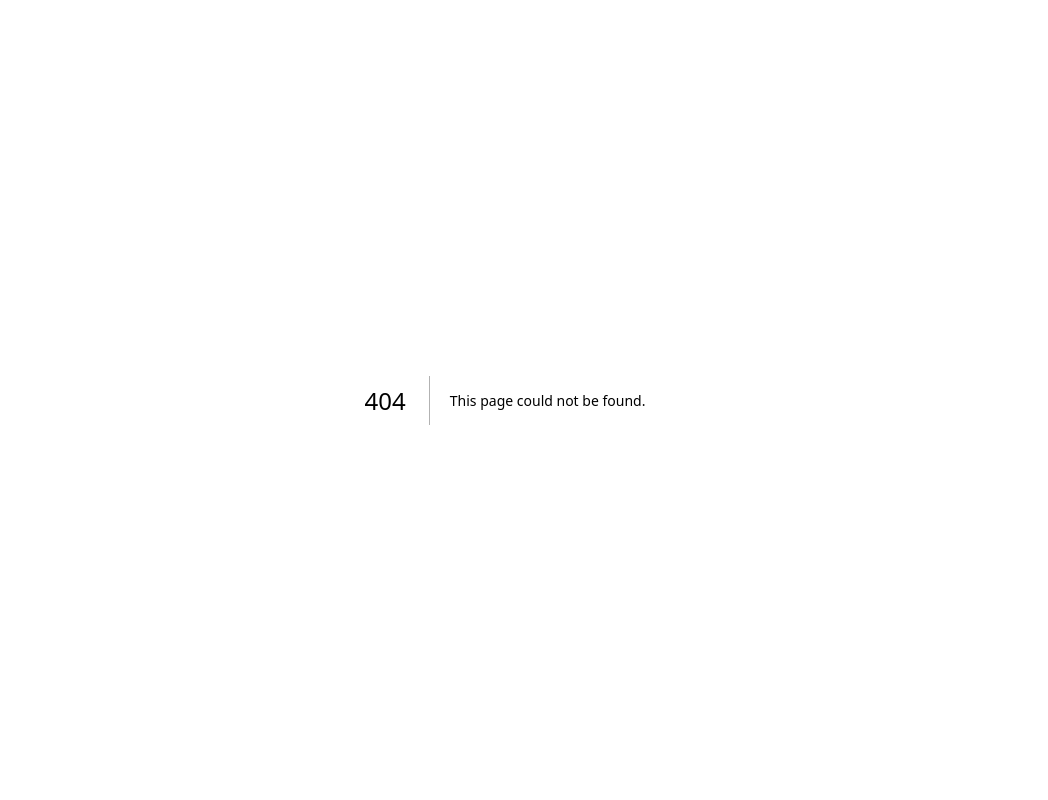
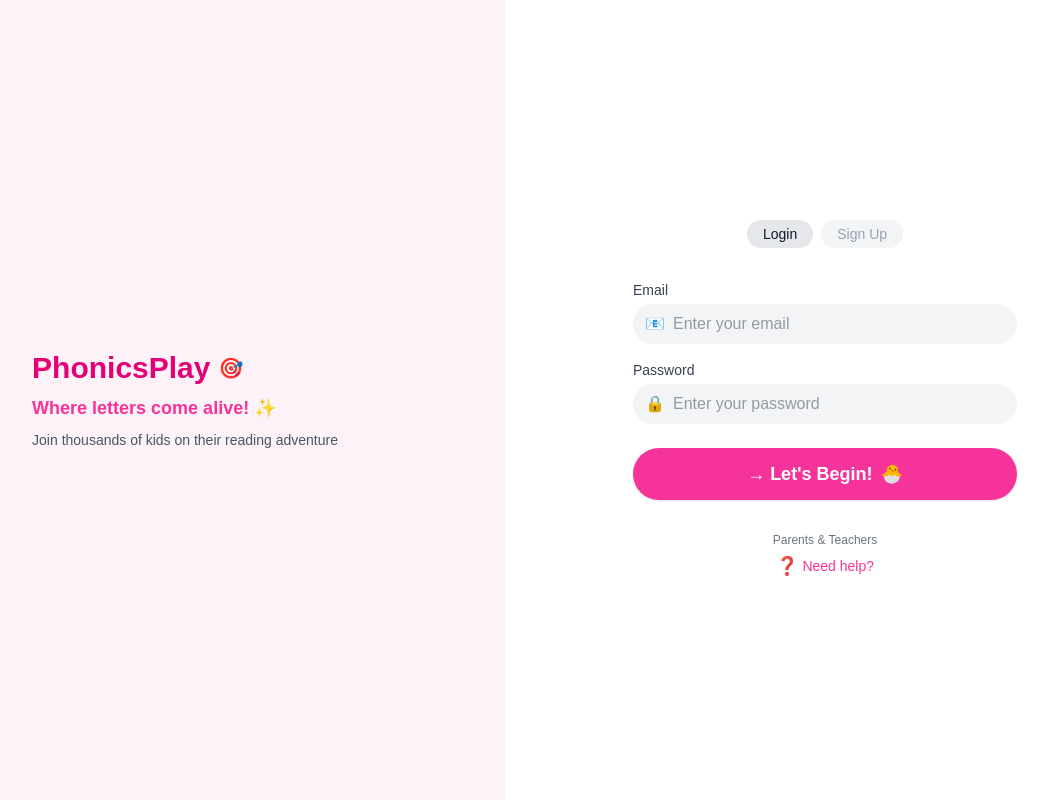
Before and after one commit to prassu999p/phonoplay_backend, a Next.js app in the folder phonoplay-app/: page /login in a window 1280 px wide. Before the commit this address had no page. Shown: the whole page, without its empty margins (135-1183 px from the left). Built offline with nearby package versions, Linux system fonts and the light colour scheme; no server answers.

Commit message:
feat: implement login and signup page with Supabase authentication

```diff
--- a/phonoplay-app/package.json
+++ b/phonoplay-app/package.json
@@ -17,6 +17,7 @@
     "@radix-ui/react-dialog": "^1.1.14",
     "@radix-ui/react-slot": "^1.2.3",
     "@radix-ui/react-toast": "^1.2.14",
+    "@subframe/core": "^1.143.0",
     "@supabase/auth-helpers-nextjs": "^0.10.0",
     "@supabase/ssr": "^0.6.1",
     "@supabase/supabase-js": "^2.49.8",
--- /dev/null
+++ b/phonoplay-app/src/app/login/page.tsx
@@ -0,0 +1,138 @@
+'use client';
+import React, { useState } from 'react';
+import { supabase } from './supabaseClient';
+import { useRouter } from 'next/navigation';
+
+export default function LoginPage() {
+  const [tab, setTab] = useState<'login' | 'signup'>('login');
+  const [email, setEmail] = useState('');
+  const [password, setPassword] = useState('');
+  const [error, setError] = useState<string | null>(null);
+  const [loading, setLoading] = useState(false);
+  const router = useRouter();
+
+  async function handleSubmit(e: React.FormEvent) {
+    e.preventDefault();
+    setError(null);
+    setLoading(true);
+    if (tab === 'login') {
+      const { error } = await supabase.auth.signInWithPassword({ email, password });
+      if (error) {
+        setError(error.message);
+        setLoading(false);
+        return;
+      }
+      router.push('/');
+    } else {
+      const { error } = await supabase.auth.signUp({ email, password });
+      if (error) {
+        setError(error.message);
+        setLoading(false);
+        return;
+      }
+      router.push('/');
+    }
+    setLoading(false);
+  }
+
+  return (
+    <div className="min-h-screen flex">
+      {/* Left: Branding Panel */}
+      <div className="hidden md:flex flex-col justify-center items-center bg-pink-50 w-1/2 p-12">
+        <div className="max-w-xs">
+          <div className="text-3xl font-bold text-pink-600 mb-2 flex items-center gap-2">
+            PhonicsPlay <span className="text-xl">🎯</span>
+          </div>
+          <div className="text-lg font-semibold text-pink-500 mb-1">
+            Where letters come alive! <span className="text-yellow-400">✨</span>
+          </div>
+          <div className="text-sm text-gray-600 mt-2">
+            Join thousands of kids on their reading adventure
+          </div>
+        </div>
+      </div>
+      {/* Right: Login Form */}
+      <div className="flex flex-1 flex-col justify-center items-center bg-white">
+        <div className="w-full max-w-md p-8">
+          {/* Tabs */}
+          <div className="flex justify-center mb-8 gap-2">
+            <button
+              className={`px-4 py-1 rounded-full text-sm font-medium transition-colors ${tab === 'login' ? 'bg-gray-200 text-gray-900' : 'bg-gray-100 text-gray-400'}`}
+              onClick={() => setTab('login')}
+            >
+              Login
+            </button>
+            <button
+              className={`px-4 py-1 rounded-full text-sm font-medium transition-colors ${tab === 'signup' ? 'bg-gray-200 text-gray-900' : 'bg-gray-100 text-gray-400'}`}
+              onClick={() => setTab('signup')}
+            >
+              Sign Up
+            </button>
+          </div>
+          {/* Form */}
+          <form className="flex flex-col gap-4" onSubmit={handleSubmit}>
+            <div>
+              <label htmlFor="email" className="block text-sm font-medium text-gray-700 mb-1">
+                Email
+              </label>
+              <div className="flex items-center bg-gray-100 rounded-full px-3">
+                <span className="text-gray-400 mr-2">📧</span>
+                <input
+                  id="email"
+                  type="email"
+                  placeholder="Enter your email"
+                  className="flex-1 bg-transparent outline-none py-2 text-gray-700 text-base"
+                  autoComplete="email"
+                  required
+                  value={email}
+                  onChange={e => setEmail(e.target.value)}
+                />
+              </div>
+            </div>
+            <div>
+              <label htmlFor="password" className="block text-sm font-medium text-gray-700 mb-1">
+                Password
+              </label>
+              <div className="flex items-center bg-gray-100 rounded-full px-3">
+                <span className="text-gray-400 mr-2">🔒</span>
+                <input
+                  id="password"
+                  type="password"
+                  placeholder="Enter your password"
+                  className="flex-1 bg-transparent outline-none py-2 text-gray-700 text-base"
+                  autoComplete={tab === 'login' ? 'current-password' : 'new-password'}
+                  required
+                  value={password}
+                  onChange={e => setPassword(e.target.value)}
+                />
+              </div>
+            </div>
+            {error && (
+              <div className="text-red-500 text-sm text-center mt-2">{error}</div>
+            )}
+            <button
+              type="submit"
+              className="mt-2 w-full bg-pink-500 hover:bg-pink-600 text-white font-bold text-lg rounded-full py-3 transition-colors shadow disabled:opacity-60"
+              disabled={loading}
+            >
+              {loading ? (
+                <span>Loading...</span>
+              ) : tab === 'login' ? (
+                <span className="flex items-center justify-center gap-2">→ Let's Begin! <span>🐣</span></span>
+              ) : (
+                <span className="flex items-center justify-center gap-2">Sign Up <span>📝</span></span>
+              )}
+            </button>
+          </form>
+          {/* Help Link */}
+          <div className="mt-8 text-center">
+            <div className="text-xs text-gray-500 mb-1">Parents &amp; Teachers</div>
+            <a href="#help" className="text-pink-500 hover:underline text-sm flex items-center justify-center gap-1">
+              <span className="text-lg">❓</span> Need help?
+            </a>
+          </div>
+        </div>
+      </div>
+    </div>
+  );
+}
--- /dev/null
+++ b/phonoplay-app/src/app/login/supabaseClient.ts
@@ -0,0 +1,6 @@
+import { createClient } from '@supabase/supabase-js';
+
+const supabaseUrl = process.env.NEXT_PUBLIC_SUPABASE_URL!;
+const supabaseAnonKey = process.env.NEXT_PUBLIC_SUPABASE_ANON_KEY!;
+
+export const supabase = createClient(supabaseUrl, supabaseAnonKey);
```
Also changed, not shown: 1 other file (tests, documents, lock files or other folders).
